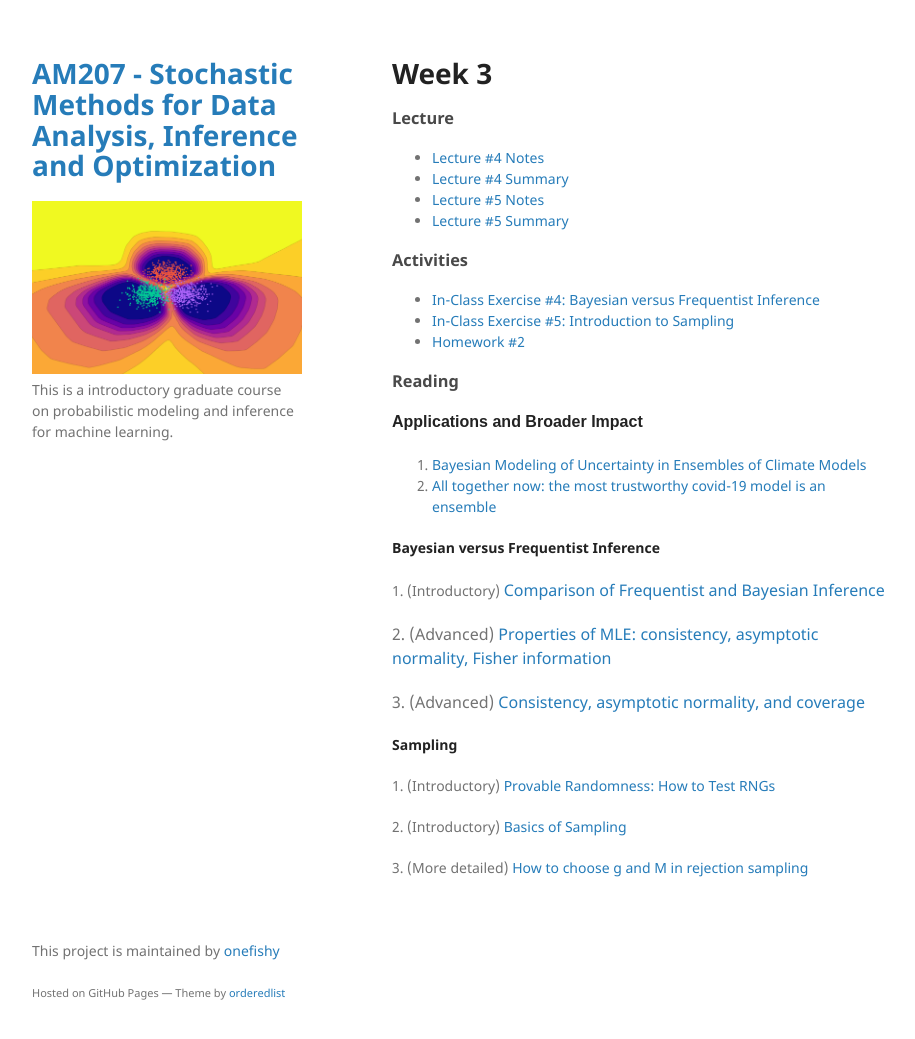
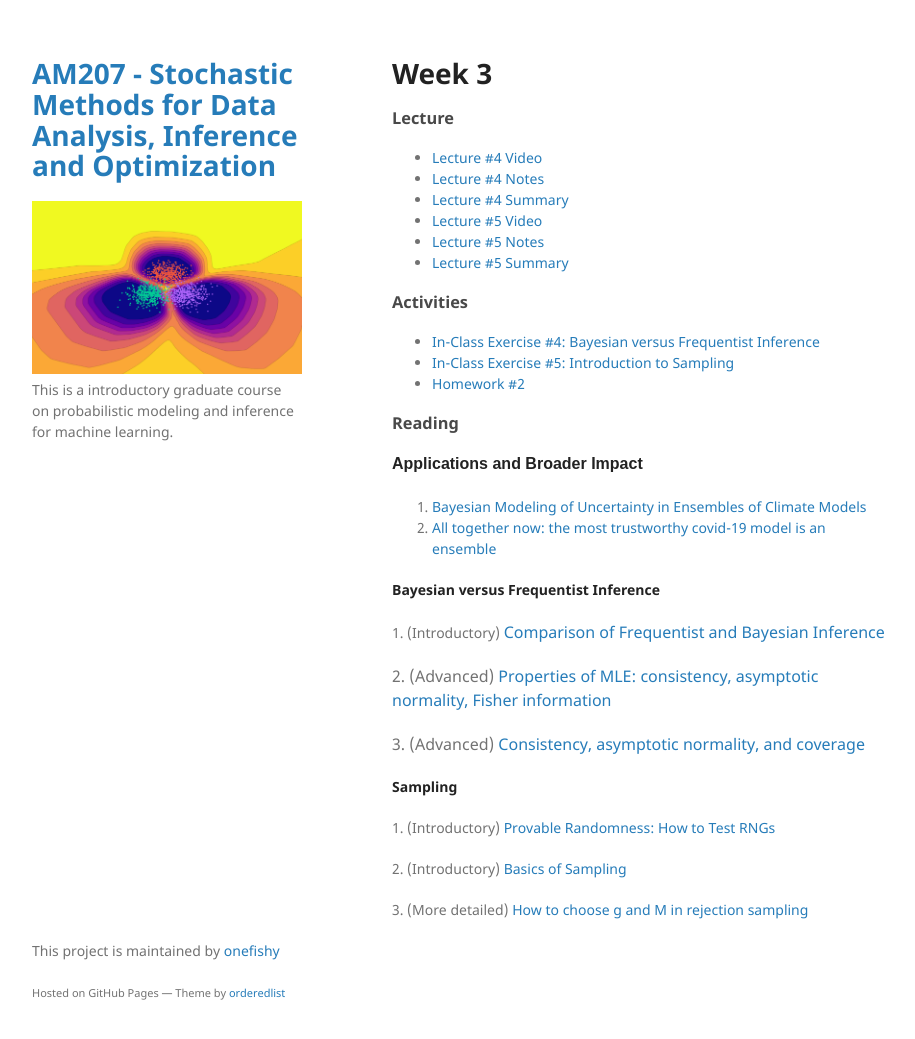
Before and after one commit to onefishy/am207, a Jekyll site: the page built from week3.md, in a window 1280 px wide and 1072 px high. Shown: the top 1039 px of the window, without its empty margins (178-1093 px from the left). Built offline with Jekyll 4.4.1, drawn with Linux system fonts in a browser that asks for light colours; our own code applies the rules of GitHub Pages for plain Markdown files.

Commit message:
Update week3.md

```diff
--- a/week3.md
+++ b/week3.md
@@ -1,10 +1,12 @@
 # Week 3
 
 ### Lecture
-- [Lecture #4 Notes](./Lectures/lecture_4_notes.ipynb)
-- [Lecture #4 Summary](./Lectures/lecture_4_summary.ipynb)
-- [Lecture #5 Notes](./Lectures/lecture_5_notes.ipynb)
-- [Lecture #5 Summary](./Lectures/lecture_5_summary.ipynb)
+- [Lecture #4 Video](https://youtu.be/623wr7QsXWA)
+- [Lecture #4 Notes](https://github.com/onefishy/am207/blob/master/Lectures/lecture_4_notes.ipynb)
+- [Lecture #4 Summary](https://github.com/onefishy/am207/blob/master/Lectures/lecture_4_summary.ipynb)
+- [Lecture #5 Video](https://youtu.be/aRVIJpPPg3o)
+- [Lecture #5 Notes](https://github.com/onefishy/am207/blob/master/Lectures/lecture_5_notes.ipynb)
+- [Lecture #5 Summary](https://github.com/onefishy/am207/blob/master/Lectures/lecture_5_summary.ipynb)
 
 ### Activities
 - [In-Class Exercise #4: Bayesian versus Frequentist Inference](https://deepnote.com/project/AM207Fall202104bayesianversusfrequentist-Duplicate-Aq51m-eMRXuMUKX8igj4zQ)
```
